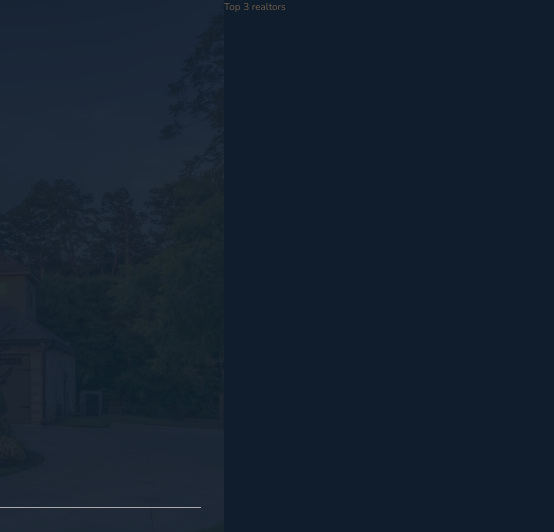
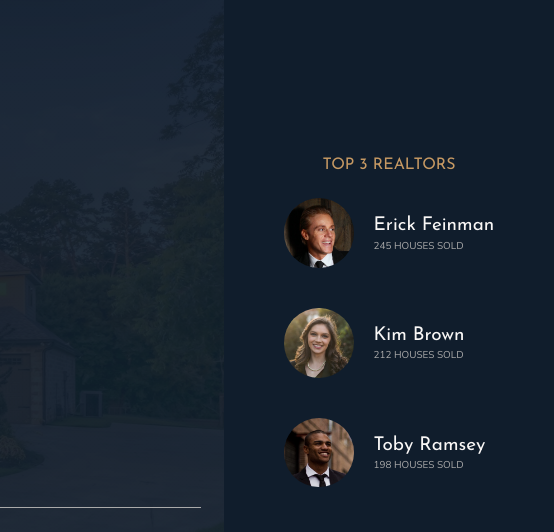
Before and after one commit to okcomputer93/nexter, a website: page index.html in a window 1280 px wide. Shown: the top 532 px of the page, 726-1280 px from the left. Drawn offline with nearby package versions, Linux system fonts and the light colour scheme.

Commit message:
Building the realtors section

```diff
--- a/index.html
+++ b/index.html
@@ -33,7 +33,38 @@
             </div>
         </header>
 
-        <div class="realtors">Top 3 realtors</div>
+        <div class="realtors">
+            <h3 class="heading-3">Top 3 Realtors</h3>
+            <div class="realtors__list">
+                <img
+                    src="img/realtor-1.jpeg"
+                    alt="Realtor 1"
+                    class="realtors__img"
+                />
+                <div class="realtors__details">
+                    <h4 class="heading-4 heading-4--light">Erick Feinman</h4>
+                    <p class="realtors__sold">245 houses sold</p>
+                </div>
+                <img
+                    src="img/realtor-2.jpeg"
+                    alt="Realtor 2"
+                    class="realtors__img"
+                />
+                <div class="realtors__details">
+                    <h4 class="heading-4 heading-4--light">Kim Brown</h4>
+                    <p class="realtors__sold">212 houses sold</p>
+                </div>
+                <img
+                    src="img/realtor-3.jpeg"
+                    alt="Realtor 3"
+                    class="realtors__img"
+                />
+                <div class="realtors__details">
+                    <h4 class="heading-4 heading-4--light">Toby Ramsey</h4>
+                    <p class="realtors__sold">198 houses sold</p>
+                </div>
+            </div>
+        </div>
 
         <section class="features">
             <div class="feature">
--- a/sass/_realtors.scss
+++ b/sass/_realtors.scss
@@ -1,4 +1,31 @@
 .realtors {
     background-color: $color-secondary;
     grid-column: col-start 7 / full-end;
+    padding: 3rem;
+
+    display: grid;
+    align-content: center;
+    justify-content: center;
+    grid-row-gap: 2rem;
+    justify-items: center;
+
+    &__list {
+        display: grid;
+        grid-template-columns: min-content max-content;
+        grid-column-gap: 2rem;
+        grid-row-gap: 5vh;
+        align-items: center;
+    }
+
+    &__img {
+        width: 7rem;
+        border-radius: 50%;
+        display: block;
+    }
+
+    &__sold {
+        text-transform: uppercase;
+        color: $color-grey-light-2;
+        margin-top: -3px;
+    }
 }
```
Also changed, not shown: css/style.css.
